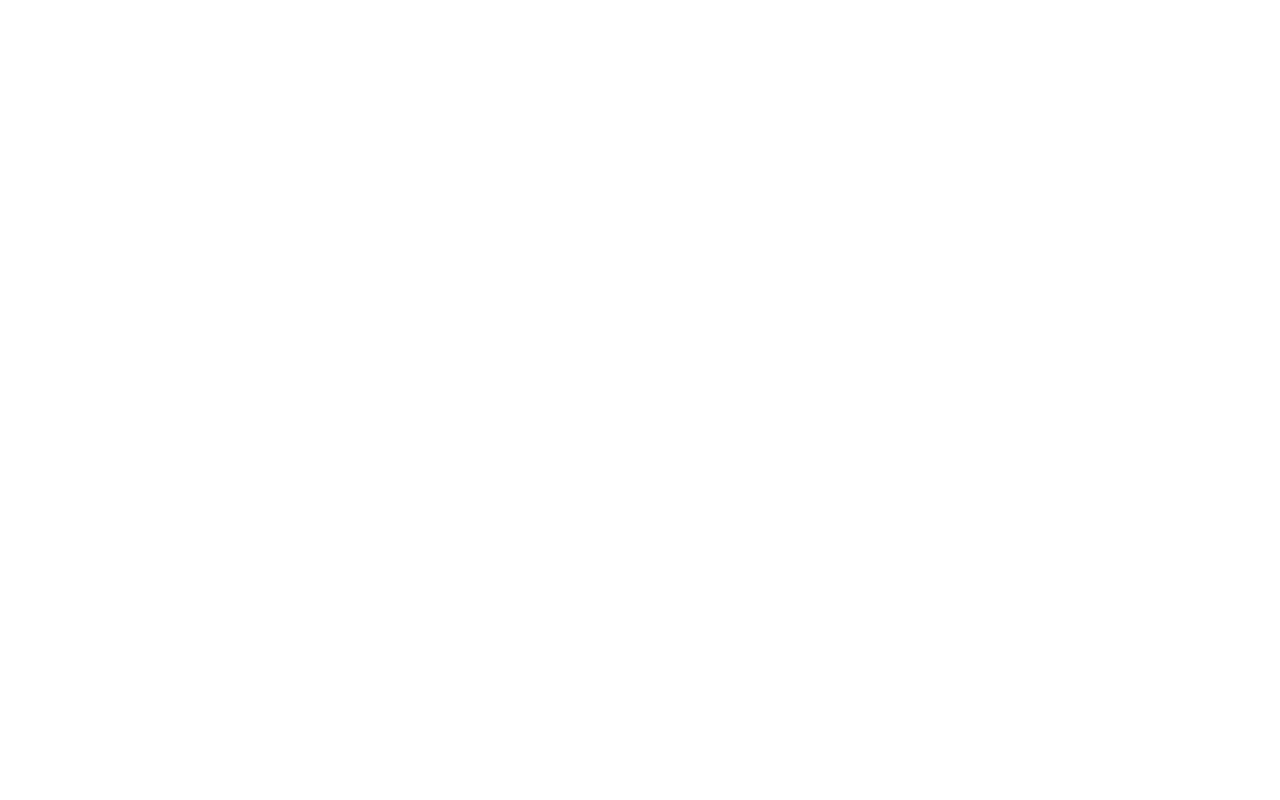
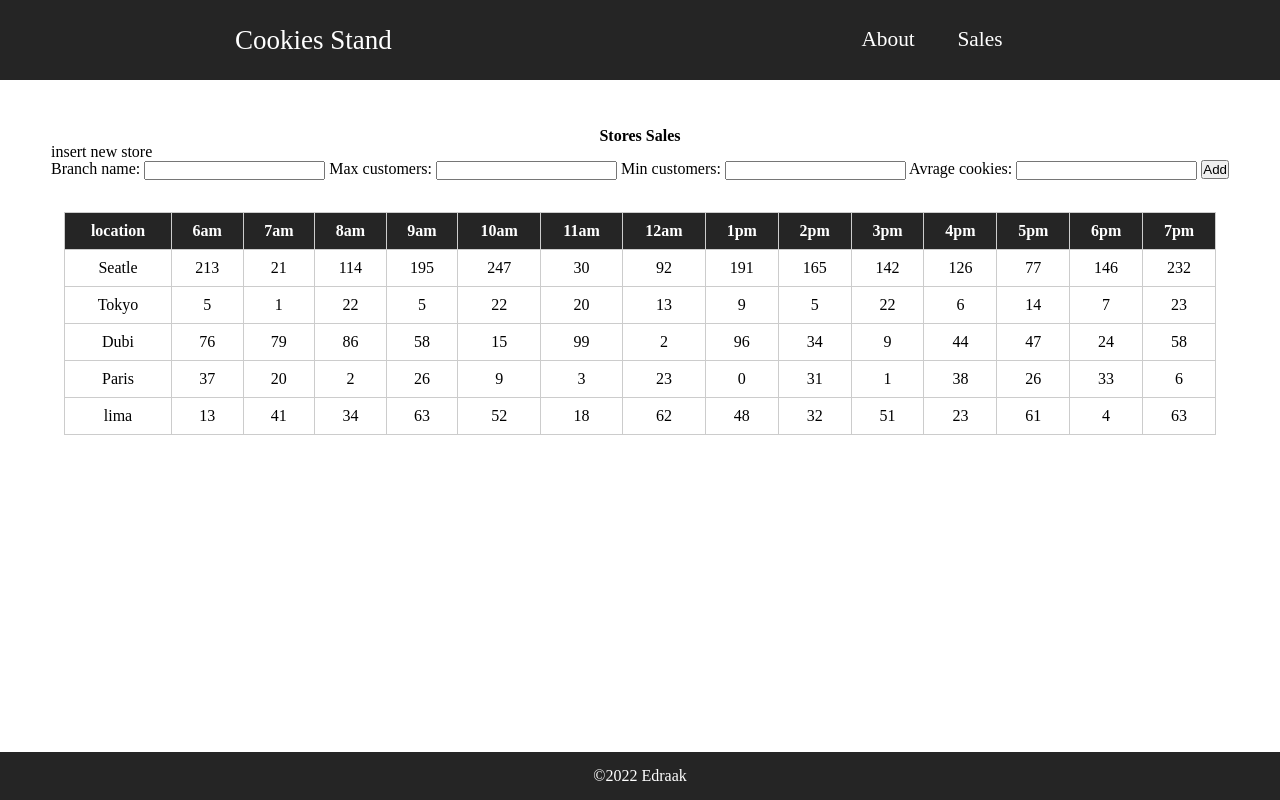
Before and after one commit to aboudeif/my-Cookies-Stand, a plain HTML site: page sales.html in a window 1280 px wide. Drawn offline with Linux system fonts and the light colour scheme.

Commit message:
add store sales

```diff
--- a/app.js
+++ b/app.js
@@ -0,0 +1,67 @@
+let hoursOfWork=['6am ','7am ','8am ','9am ','10am ','11am ','12am ','1pm ','2pm ','3pm ','4pm ','5pm ','6pm','7pm'];
+let stores=[];
+const table= document.getElementById('table');
+const addForm=document.getElementById('myForm');
+
+// tableheader
+
+const tableHeader= () =>{
+    let thead= document.createElement('thead')
+    let row = document.createElement('tr')
+    let col = document.createElement('th')
+    col.textContent = 'location'
+    row.appendChild(col)
+    for(let i = 0 ; i<hoursOfWork.length;i++){
+        col = document.createElement('th')
+        col.textContent = hoursOfWork[i]
+    row.appendChild(col)
+    }
+    thead.appendChild(row)
+    table.appendChild(thead)
+    }
+
+    tableHeader()
+
+    function storeSales(name,maxcus,mincus,avgsales){
+        this.name = name
+        this.maxcus = maxcus
+        this.mincus = mincus
+        this.avgsales = avgsales
+        this.cookiesPerHour = []
+        stores.push(this)
+    }
+
+    storeSales.prototype.getRandomCustomers = function(){
+        return this.maxcus - (Math.random() * (this.maxcus - this.mincus) + this.mincus)
+    }
+
+    storeSales.prototype.getHourlySales = function(){
+        for(let i=0; i<hoursOfWork.length;i++)
+            this.cookiesPerHour.push(Math.floor(this.avgsales * this.getRandomCustomers()))
+    }
+
+    storeSales.prototype.render = function(){
+    let tbody= document.createElement('tbody')
+    let row = document.createElement('tr')
+    let col = document.createElement('td')
+    col.textContent = this.name
+    row.appendChild(col)
+    for(let i = 0 ; i<this.cookiesPerHour.length;i++){
+        col = document.createElement('td')
+        col.textContent = this.cookiesPerHour[i]
+    row.appendChild(col)
+    }
+    tbody.appendChild(row)
+    table.appendChild(tbody)
+    }
+
+    const seatle = new storeSales('Seatle',65,23,6.3);
+    const tokyo = new storeSales('Tokyo',24,3,1.2);
+    const dubai = new storeSales('Dubi',38,11,3.7);
+    const paris = new storeSales('Paris',38,20,2.3);
+    const lima = new storeSales('lima',16,2,4.6);
+
+    stores.forEach(store => {
+        store.getHourlySales()
+        store.render()
+    })
--- a/css/style.css
+++ b/css/style.css
@@ -7,6 +7,7 @@ body{
     overflow-x: hidden;
     scroll-behavior: smooth;
 }
+/* header */
 header{
     position: sticky;
     top: 0;
@@ -19,6 +20,12 @@ header{
     align-items: center;
     height: 5rem;
     margin-bottom: 3rem;
+}
+.main-container{
+    display: flex;
+    flex-direction: column;
+    justify-content: space-around;
+    align-items: center;
 }
 #logo{
     font-size: 27px;
@@ -34,7 +41,7 @@ a{
 }
 .list-item-link{
     padding-right: 2em;
-    font-size: 18pt;
+    font-size: 16pt;
     cursor: pointer;
     transition: color .5s;
 }
@@ -42,6 +49,7 @@ a{
     color: #c59d5f;
 }
 
+/* image gallery */
 .image-gallery{
     margin: auto;
     width: 50%;
@@ -61,3 +69,22 @@ a{
     bottom: 0;
     width: 100%;
 }
+
+/* table */
+table{
+    margin-top: 2rem;;
+    width: 90%;
+    border-collapse: collapse;
+    margin-bottom: 2rem;
+}
+table, th, td{
+    border: 1px solid #ccc;
+    padding: 10px;
+}
+th{
+    background-color: #252525;
+    color: #fff;
+}
+td{
+    text-align: center;
+}
--- a/sales.html
+++ b/sales.html
@@ -0,0 +1,52 @@
+<!DOCTYPE html>
+<html lang="en">
+<head>
+    <meta charset="UTF-8">
+    <meta http-equiv="X-UA-Compatible" content="IE=edge">
+    <meta name="viewport" content="width=device-width, initial-scale=1.0">
+    <title>Sales</title>
+    <link rel="stylesheet" href="css/reset.css">
+    <link rel="stylesheet" href="css/style.css">
+</head>
+<body>
+    <header>
+        <div class="header-container">
+            <div id="logo"><a href="index.html">Cookies Stand</a></div>
+            <nav class="main-nav">
+                <ul class="list-items">
+                    <li class="list-item"><a href="about.html" class="list-item-link">About</a></li>
+                    <li class="list-item"><a href="sales.html" class="list-item-link">Sales</a></li>
+                </ul>
+            </nav>
+        </div>
+    </header>
+    <main>
+        <div class="main-container">
+            <h1 class="main-header">
+                Stores Sales
+            </h1>
+            <form action="" id="myForm">
+                <legend>insert new store</legend>
+                <fieldset>
+                    <label for="branchName"> Branch name: </label><input type="text" id="branchName">
+                    <label for="maxCus"> Max customers: </label><input type="number" id="maxCus" min="0.0" step="0.1">
+                    <label for="minCus"> Min customers: </label><input type="number" id="minCus" min="0.0" step="0.1">
+                    <label for="avgCookies"> Avrage cookies: </label><input type="number" id="avgCookies" min="0.0" step="0.1">
+                    <button type="submit" id="submit">Add</button>
+                </fieldset>
+            </form>
+            <table id="table">
+
+            </table>
+        </div>
+    </main>
+    <footer>
+        <div class="footer-container">
+            <div class="copy-rights">
+                <small>&copy;2022 Edraak</small>
+            </div>
+        </div>
+    </footer>
+    <script src="app.js"></script>
+</body>
+</html>
```
Also changed, not shown: layout3.html (deleted, +0 -70 lines).
